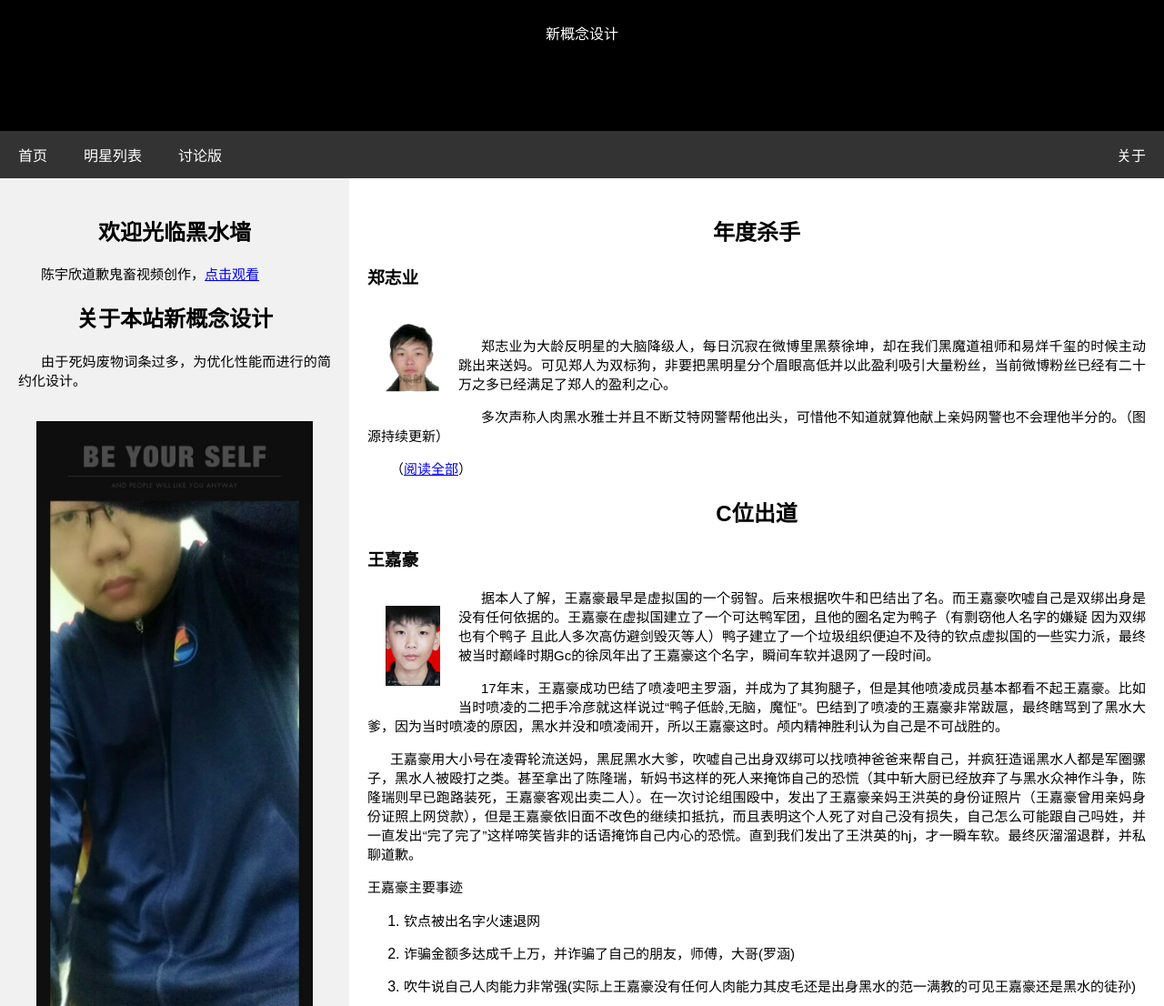
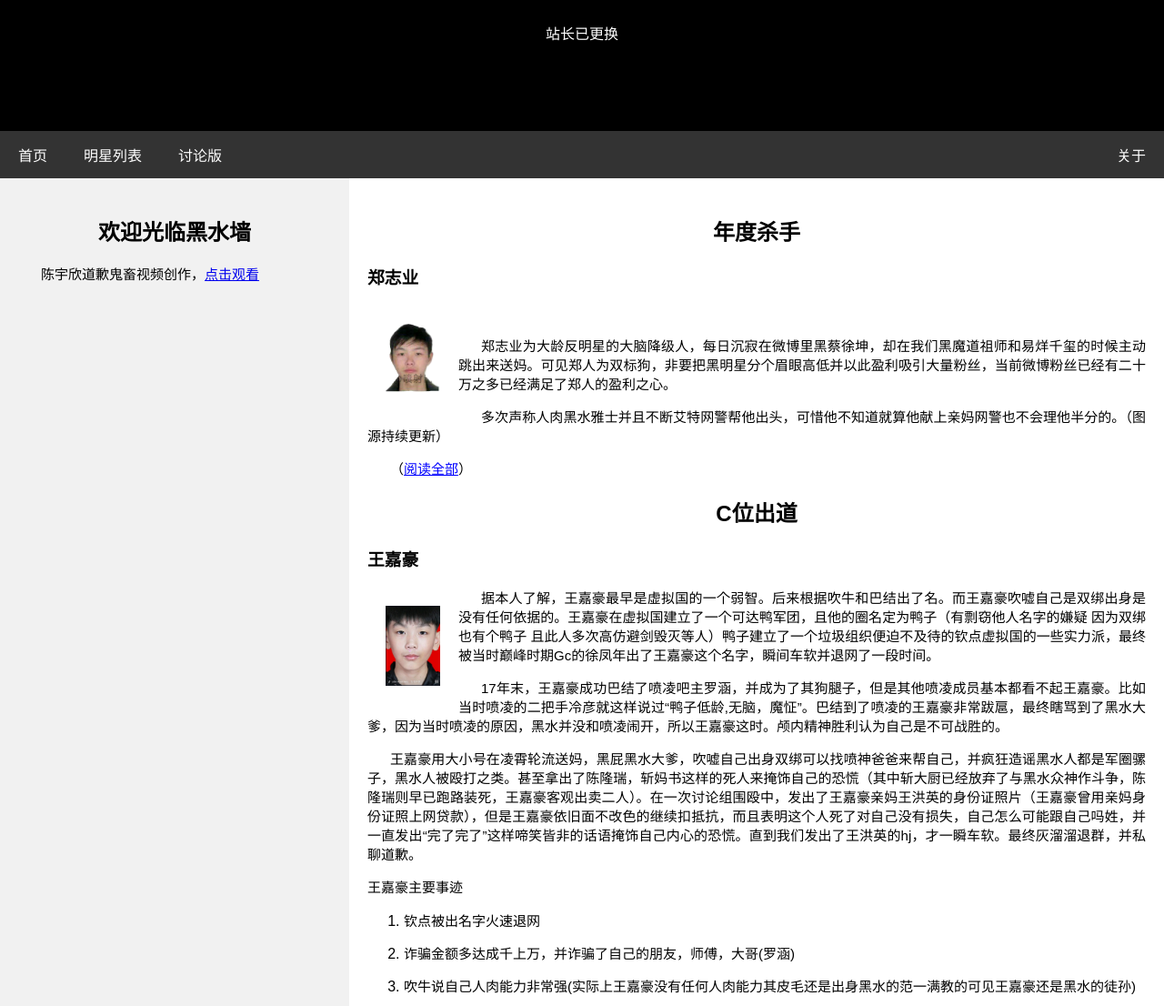
Before and after one commit to hswiki/hswiki.github.io, a plain HTML site: page index.html in a window 1280 px wide. Shown: the part 168-1274 px from the top of the page at 91% size. Drawn offline with Linux system fonts and the light colour scheme; some packages are replaced by stand-ins of ours; a script that the page names is missing.

Commit message:
恢复全站

```diff
--- a/index.html
+++ b/index.html
@@ -10,7 +10,7 @@
     <body>
         <div class="头部">
             <h1>黑水墙</h1>
-            <p>新概念设计</p>
+            <p>站长已更换</p>
         </div>
         <div class="导航">
             <a href="index.html">首页</a>
@@ -22,9 +22,6 @@
             <div class="侧边栏">
                 <h2 class="中央标题">欢迎光临黑水墙</h2>
                 <p class="普通文字">陈宇欣道歉鬼畜视频创作，<a href="陈宇欣鬼畜视频.html">点击观看</a></p>
-                <h2 class="中央标题">关于本站新概念设计</h2>
-                <p class="普通文字">由于死妈废物词条过多，为优化性能而进行的简约化设计。</a></p>
-                <img class="img_居中" src="Cache_56c9ae4c2043ece3..jpg">
             </div>
             <div class="内容">
                 <h2 class="中央标题">年度杀手</h2>
```
